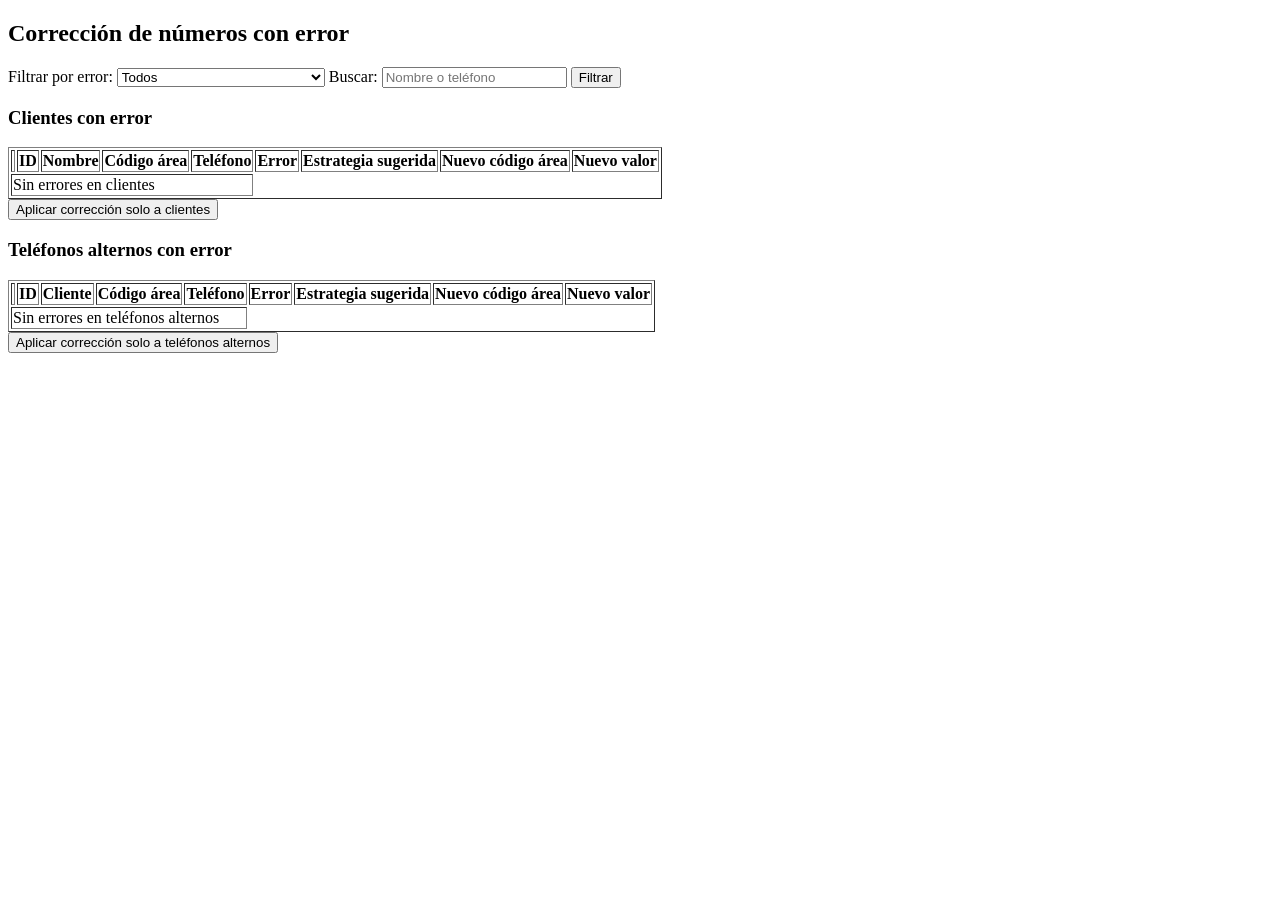
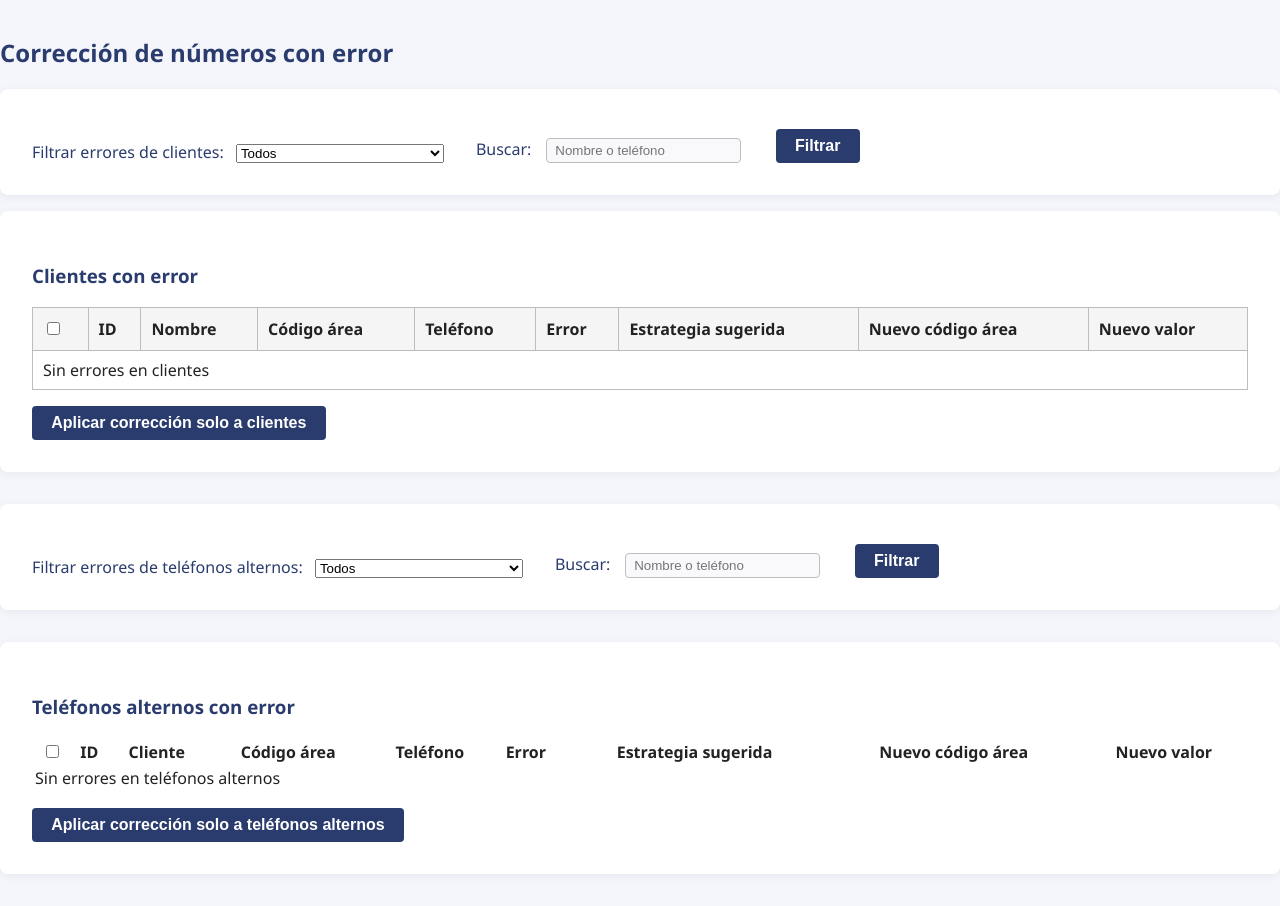
Before and after one commit to Crispelinho/whatsappbot_scheduler, a Django app: page /clients/phone-number-errors/ in a window 1280 px wide. Before the commit the page ends 353 px from the top, so only its background shows below. Run offline with Django 5.2, Linux system fonts and the light colour scheme; data that the repository does not hold is empty; parts of the project's set-up code (start-up, migrations or seed data) failed here and were passed over; some libraries are stand-ins or nearby versions.

Commit message:
feat: Add custom theme and DataTables styles, enhance phone number error correction view with improved filtering and table functionality

```diff
--- /dev/null
+++ b/clients/static/clients/custom_theme.css
@@ -0,0 +1,94 @@
+body {
+    background: #f4f6fb;
+    font-family: 'Segoe UI', Arial, sans-serif;
+    color: #222;
+    margin: 0;
+    padding: 0;
+}
+
+h2, h3 {
+    color: #2a3b6e;
+    margin-top: 1.5em;
+}
+
+form {
+    background: #fff;
+    border-radius: 8px;
+    box-shadow: 0 2px 8px rgba(44,62,80,0.07);
+    padding: 1.5em 2em 2em 2em;
+    margin-bottom: 2em;
+}
+
+label {
+    color: #2a3b6e;
+    font-weight: 500;
+    margin-right: 0.5em;
+}
+
+input[type="text"] {
+    border: 1px solid #bdbdbd;
+    border-radius: 4px;
+    padding: 0.3em 0.6em;
+    margin: 0 0.2em;
+    background: #f9f9fc;
+    color: #222;
+}
+
+button {
+    background: #2a3b6e;
+    color: #fff;
+    border: none;
+    border-radius: 4px;
+    padding: 0.5em 1.2em;
+    font-size: 1em;
+    font-weight: 600;
+    cursor: pointer;
+    margin-top: 1em;
+    transition: background 0.2s;
+}
+button:hover {
+    background: #1a2547;
+}
+
+ul.messages {
+    list-style: none;
+    padding: 0;
+    margin: 1em 0 0 0;
+}
+ul.messages li {
+    background: #eaf6e9;
+    color: #2a3b6e;
+    border-left: 4px solid #2ecc71;
+    padding: 0.7em 1em;
+    margin-bottom: 0.5em;
+    border-radius: 4px;
+    font-size: 1em;
+}
+ul.messages li.error {
+    background: #fdeaea;
+    color: #c0392b;
+    border-left: 4px solid #e74c3c;
+}
+
+.dataTables_wrapper .dataTables_paginate .paginate_button {
+    background: #fff;
+    border: 1px solid #bdbdbd;
+    border-radius: 3px;
+    color: #2a3b6e !important;
+    margin: 0 2px;
+}
+.dataTables_wrapper .dataTables_paginate .paginate_button.current {
+    background: #2a3b6e;
+    color: #fff !important;
+}
+.dataTables_wrapper .dataTables_filter input {
+    border-radius: 4px;
+    border: 1px solid #bdbdbd;
+    padding: 0.2em 0.5em;
+    background: #f9f9fc;
+}
+.dataTables_wrapper .dataTables_length select {
+    border-radius: 4px;
+    border: 1px solid #bdbdbd;
+    background: #f9f9fc;
+}
--- /dev/null
+++ b/clients/static/clients/datatable_custom.css
@@ -0,0 +1,14 @@
+/* Estilos de cuadrícula para DataTables personalizados */
+table.dataTable {
+    border-collapse: collapse !important;
+}
+table.dataTable th, table.dataTable td {
+    border: 1px solid #bdbdbd !important;
+    background-color: #fff;
+}
+table.dataTable thead th {
+    background-color: #f5f5f5;
+}
+table.dataTable tr {
+    border-bottom: 1px solid #bdbdbd !important;
+}
--- /dev/null
+++ b/clients/static/clients/datatables.min.css
@@ -0,0 +1 @@
+/* Placeholder: Datatables CSS will be loaded from CDN in template. */
--- /dev/null
+++ b/clients/static/clients/datatables.min.js
@@ -0,0 +1 @@
+// Placeholder: Datatables JS will be loaded from CDN in template.
--- a/clients/templates/base.html
+++ b/clients/templates/base.html
@@ -1,3 +1,4 @@
+</html>
 <!DOCTYPE html>
 <html>
 <head>
@@ -5,5 +6,6 @@
 </head>
 <body>
     {% block content %}{% endblock %}
+    {% block extra_js %}{% endblock %}
 </body>
 </html>
--- a/clients/templates/clients/phone_number_errors.html
+++ b/clients/templates/clients/phone_number_errors.html
@@ -1,27 +1,40 @@
 {% extends 'base.html' %}
+{% load static %}
 {% block content %}
+<!-- DataTables CSS -->
+<link rel="stylesheet" href="https://cdn.datatables.net/1.13.8/css/jquery.dataTables.min.css">
+<link rel="stylesheet" href="{% static 'clients/datatable_custom.css' %}">
+<link rel="stylesheet" href="{% static 'clients/custom_theme.css' %}">
+
 <h2>Corrección de números con error</h2>
 
-<form method="get" style="margin-bottom: 1em;">
-    <label for="error">Filtrar por error:</label>
-    <select name="error" id="error">
-        <option value="">Todos</option>
-        {% for value, label in error_choices %}
-            <option value="{{ value }}" {% if error_filter == value %}selected{% endif %}>{{ label }}</option>
-        {% endfor %}
-    </select>
-    <label for="search">Buscar:</label>
-    <input type="text" name="search" id="search" value="{{ search|default:'' }}" placeholder="Nombre o teléfono">
-    <button type="submit">Filtrar</button>
+<!-- Filtros clientes -->
+<form method="get" style="margin-bottom: 1em; display: flex; gap: 2em; align-items: end;">
+    <div>
+        <label for="client_error">Filtrar errores de clientes:</label>
+        <select name="client_error" id="client_error">
+            <option value="">Todos</option>
+            {% for value, label in error_choices %}
+                <option value="{{ value }}" {% if client_error_filter == value %}selected{% endif %}>{{ label }}</option>
+            {% endfor %}
+        </select>
+    </div>
+    <div>
+        <label for="client_search">Buscar:</label>
+        <input type="text" name="client_search" id="client_search" value="{{ client_search|default:'' }}" placeholder="Nombre o teléfono">
+    </div>
+    <button type="submit" name="filter_section" value="clients">Filtrar</button>
 </form>
 
+<!-- Tabla clientes -->
 <form method="post">
     {% csrf_token %}
     <h3>Clientes con error</h3>
     <input type="hidden" name="correction_type" value="clients">
-    <table border="1">
+    <table id="clients_table" class="display" style="width:100%">
+        <thead>
         <tr>
-            <th></th>
+            <th><input type="checkbox" id="select_all_clients"></th>
             <th>ID</th>
             <th>Nombre</th>
             <th>Código área</th>
@@ -31,6 +44,8 @@
             <th>Nuevo código área</th>
             <th>Nuevo valor</th>
         </tr>
+        </thead>
+        <tbody>
         {% for c in clients %}
         <tr>
             <td><input type="checkbox" name="selected_clients" value="{{ c.id }}"></td>
@@ -45,20 +60,41 @@
         </tr>
         {% empty %}
         <tr>
-            <td colspan="5">Sin errores en clientes</td>
+            <td colspan="9">Sin errores en clientes</td>
         </tr>
         {% endfor %}
+        </tbody>
     </table>
-    <button type="submit" name="correction_type" value="clients">Aplicar corrección solo a clientes</button>
+    <button type="submit">Aplicar corrección solo a clientes</button>
 </form>
 
+<!-- Filtros teléfonos -->
+<form method="get" style="margin: 2em 0; display: flex; gap: 2em; align-items: end;">
+    <div>
+        <label for="phone_error">Filtrar errores de teléfonos alternos:</label>
+        <select name="phone_error" id="phone_error">
+            <option value="">Todos</option>
+            {% for value, label in error_choices %}
+                <option value="{{ value }}" {% if phone_error_filter == value %}selected{% endif %}>{{ label }}</option>
+            {% endfor %}
+        </select>
+    </div>
+    <div>
+        <label for="phone_search">Buscar:</label>
+        <input type="text" name="phone_search" id="phone_search" value="{{ phone_search|default:'' }}" placeholder="Nombre o teléfono">
+    </div>
+    <button type="submit" name="filter_section" value="phones">Filtrar</button>
+</form>
+
+<!-- Tabla teléfonos alternos -->
 <form method="post">
     {% csrf_token %}
     <h3>Teléfonos alternos con error</h3>
     <input type="hidden" name="correction_type" value="phones">
-    <table border="1">
+    <table id="phones_table" class="display" style="width:100%">
+        <thead>
         <tr>
-            <th></th>
+            <th><input type="checkbox" id="select_all_phones"></th>
             <th>ID</th>
             <th>Cliente</th>
             <th>Código área</th>
@@ -68,6 +104,8 @@
             <th>Nuevo código área</th>
             <th>Nuevo valor</th>
         </tr>
+        </thead>
+        <tbody>
         {% for p in phones %}
         <tr>
             <td><input type="checkbox" name="selected_phones" value="{{ p.id }}"></td>
@@ -82,18 +120,100 @@
         </tr>
         {% empty %}
         <tr>
-            <td colspan="5">Sin errores en teléfonos alternos</td>
+            <td colspan="9">Sin errores en teléfonos alternos</td>
         </tr>
         {% endfor %}
+        </tbody>
     </table>
-</table>
-    <button type="submit" name="correction_type" value="phones">Aplicar corrección solo a teléfonos alternos</button>
+    <button type="submit">Aplicar corrección solo a teléfonos alternos</button>
 </form>
+
 {% if messages %}
 <ul class="messages">
     {% for message in messages %}
     <li{% if message.tags %} class="{{ message.tags }}" {% endif %}>{{ message }}</li>
-        {% endfor %}
+    {% endfor %}
 </ul>
 {% endif %}
 {% endblock %}
+
+{% block extra_js %}
+<script src="https://code.jquery.com/jquery-3.7.0.min.js"></script>
+<script src="https://cdn.datatables.net/1.13.8/js/jquery.dataTables.min.js"></script>
+<script>
+function updateSelectAllState(name, selectAllId) {
+    const checkboxes = document.getElementsByName(name);
+    const selectAll = document.getElementById(selectAllId);
+    let checkedCount = 0;
+    for (let cb of checkboxes) {
+        if (cb.checked) checkedCount++;
+    }
+    if (checkedCount === 0) {
+        selectAll.checked = false;
+        selectAll.indeterminate = false;
+    } else if (checkedCount === checkboxes.length) {
+        selectAll.checked = true;
+        selectAll.indeterminate = false;
+    } else {
+        selectAll.checked = false;
+        selectAll.indeterminate = true;
+    }
+}
+
+function toggleAll(name, selectAllId) {
+    const checkboxes = document.getElementsByName(name);
+    const selectAll = document.getElementById(selectAllId);
+    for (let cb of checkboxes) {
+        cb.checked = selectAll.checked;
+    }
+    updateSelectAllState(name, selectAllId);
+}
+
+$(document).ready(function() {
+    $('#clients_table').DataTable({
+        language: { url: '//cdn.datatables.net/plug-ins/1.13.8/i18n/es-ES.json' },
+        paging: true, searching: true, ordering: true, info: true,
+        lengthMenu: [10, 25, 50, 100],
+        columnDefs: [
+            { orderable: false, targets: 0 },
+            { searchable: false, targets: [0,7,8] }
+        ]
+    });
+    $('#phones_table').DataTable({
+        language: { url: '//cdn.datatables.net/plug-ins/1.13.8/i18n/es-ES.json' },
+        paging: true, searching: true, ordering: true, info: true,
+        lengthMenu: [10, 25, 50, 100],
+        columnDefs: [
+            { orderable: false, targets: 0 },
+            { searchable: false, targets: [0,7,8] }
+        ]
+    });
+
+    // Checkboxes clientes
+    const clientChecks = document.getElementsByName('selected_clients');
+    const selectAllClients = document.getElementById('select_all_clients');
+    for (let cb of clientChecks) {
+        cb.addEventListener('change', function() {
+            updateSelectAllState('selected_clients', 'select_all_clients');
+        });
+    }
+    selectAllClients.addEventListener('change', function() {
+        toggleAll('selected_clients', 'select_all_clients');
+    });
+    updateSelectAllState('selected_clients', 'select_all_clients');
+
+    // Checkboxes teléfonos alternos
+    const phoneChecks = document.getElementsByName('selected_phones');
+    const selectAllPhones = document.getElementById('select_all_phones');
+    for (let cb of phoneChecks) {
+        cb.addEventListener('change', function() {
+            updateSelectAllState('selected_phones', 'select_all_phones');
+        });
+    }
+    selectAllPhones.addEventListener('change', function() {
+        toggleAll('selected_phones', 'select_all_phones');
+    });
+    updateSelectAllState('selected_phones', 'select_all_phones');
+});
+</script>
+{% endblock %}
--- a/clients/views.py
+++ b/clients/views.py
@@ -7,25 +7,31 @@ from .models import Client, PhoneNumberClient, PhoneFormatError
 class PhoneNumberErrorFixView(View):
     template_name = 'clients/phone_number_errors.html'
 
+
     def get(self, request):
-        # Filtros
-        error_filter = request.GET.get('error')
-        search = request.GET.get('search', '').strip()
+        # Filtros independientes para clientes y teléfonos alternos
+        client_error_filter = request.GET.get('client_error')
+        client_search = request.GET.get('client_search', '').strip()
+        phone_error_filter = request.GET.get('phone_error')
+        phone_search = request.GET.get('phone_search', '').strip()
 
         clients_qs = Client.objects.exclude(phone_format_error=PhoneFormatError.VALID)
         phones_qs = PhoneNumberClient.objects.exclude(phone_format_error=PhoneFormatError.VALID)
 
-        if error_filter:
-            clients_qs = clients_qs.filter(phone_format_error=error_filter)
-            phones_qs = phones_qs.filter(phone_format_error=error_filter)
-        if search:
+        if client_error_filter:
+            clients_qs = clients_qs.filter(phone_format_error=client_error_filter)
+        if client_search:
             clients_qs = clients_qs.filter(
-                models.Q(full_name__icontains=search) |
-                models.Q(phone_number__icontains=search)
+                models.Q(full_name__icontains=client_search) |
+                models.Q(phone_number__icontains=client_search)
             )
+
+        if phone_error_filter:
+            phones_qs = phones_qs.filter(phone_format_error=phone_error_filter)
+        if phone_search:
             phones_qs = phones_qs.filter(
-                models.Q(phone_number__icontains=search) |
-                models.Q(client__full_name__icontains=search)
+                models.Q(phone_number__icontains=phone_search) |
+                models.Q(client__full_name__icontains=phone_search)
             )
 
         clients_with_errors = clients_qs
@@ -85,8 +91,10 @@ class PhoneNumberErrorFixView(View):
         return render(request, self.template_name, {
             'clients': clients_with_errors,
             'phones': phones_with_errors,
-            'error_filter': error_filter,
-            'search': search,
+            'client_error_filter': client_error_filter,
+            'client_search': client_search,
+            'phone_error_filter': phone_error_filter,
+            'phone_search': phone_search,
             'error_choices': PhoneFormatError.choices,
         })
 
```
